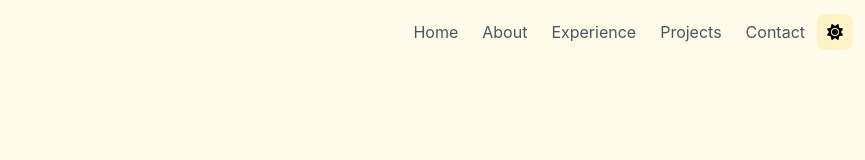
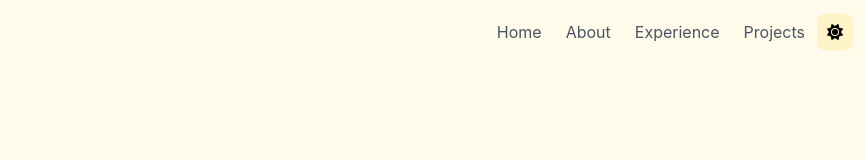
Before and after one commit to tlam67/TristanLam, a Next.js app: page / in a window 1280 px wide. Shown: the top 160 px of the page, without its empty margins (415-1280 px from the left). Built offline with nearby package versions, Linux system fonts and the light colour scheme.

Commit message:
removed contact section

```diff
--- a/components/Header.tsx
+++ b/components/Header.tsx
@@ -23,10 +23,6 @@ const headerData: HeaderEntry[] = [
   {
     label: "Projects",
     href: "#projects",
-  },
-  {
-    label: "Contact",
-    href: "/",
   },
 ];
 
```
